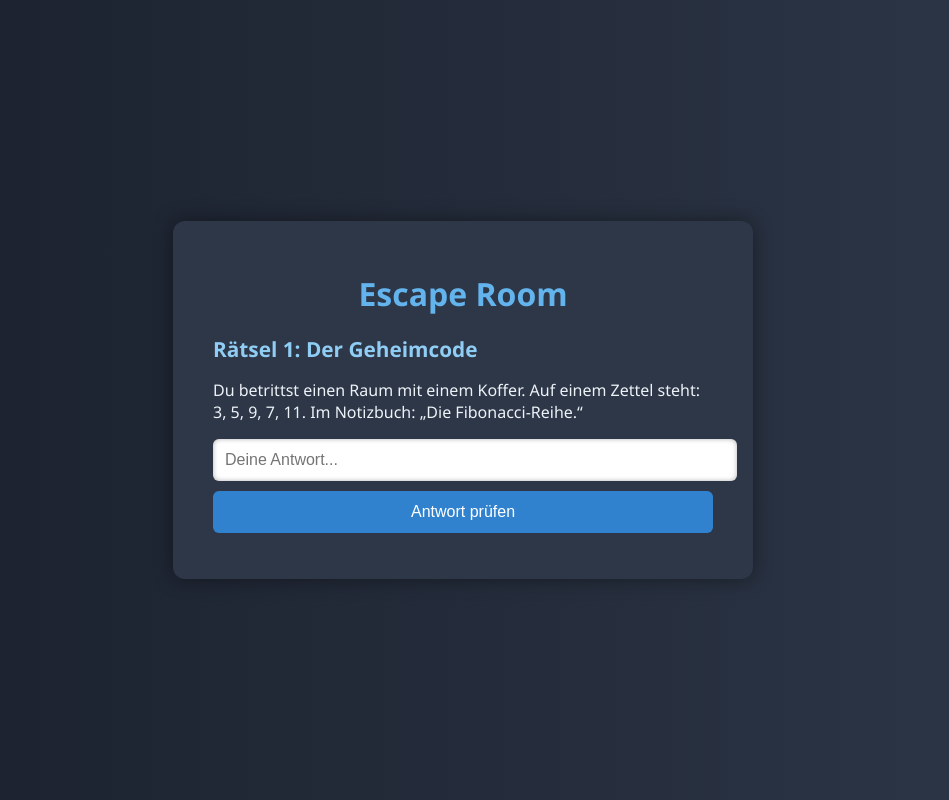
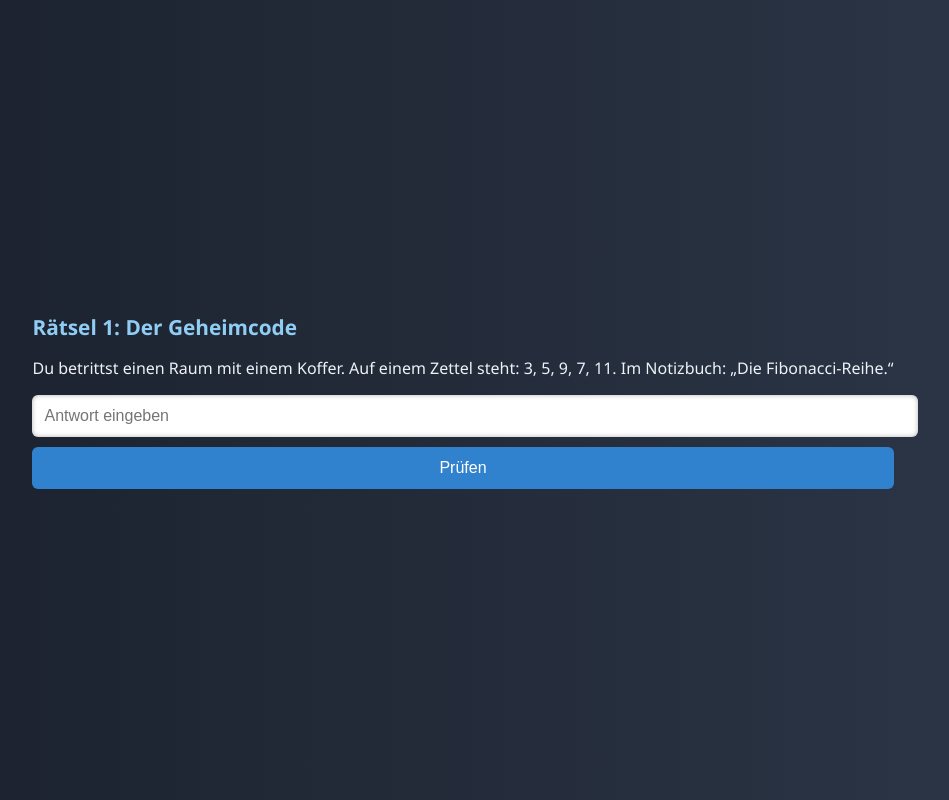
Before and after one commit to AlexGaming-Studios/Der-Raum-der-unendlichen-M-glichkeiten, a plain HTML site: page index.html in a window 1280 px wide. Shown: the whole page, without its empty margins (177-1126 px from the left). Drawn offline with Linux system fonts and the light colour scheme.

Commit message:
index.html aktualisieren
Fehlerbehebung

```diff
--- a/index.html
+++ b/index.html
@@ -2,21 +2,19 @@
 <html lang="de">
 <head>
     <meta charset="UTF-8">
-  <title>Escape Room</title>
+    <title>Der Raum der unendlichen Möglichkeiten</title>
     <link rel="stylesheet" href="style.css">
 </head>
 <body>
-  <div class="container">
-    <h1>Escape Room</h1>
     <div id="riddle-container">
         <h2 id="riddle-title"></h2>
         <p id="riddle-description"></p>
-      <input type="text" id="answer" placeholder="Deine Antwort...">
-      <button onclick="checkAnswer()">Antwort prüfen</button>
+        <input type="text" id="answer" placeholder="Antwort eingeben">
+        <button onclick="checkAnswer()">Prüfen</button>
+        <p id="message"></p>
         <p id="tip" class="hidden"></p>
-      <p id="message"></p>
     </div>
-  </div>
+
     <script src="game.js"></script>
 </body>
 </html>
```
Lines whose indentation alone changed are shown as unchanged.
